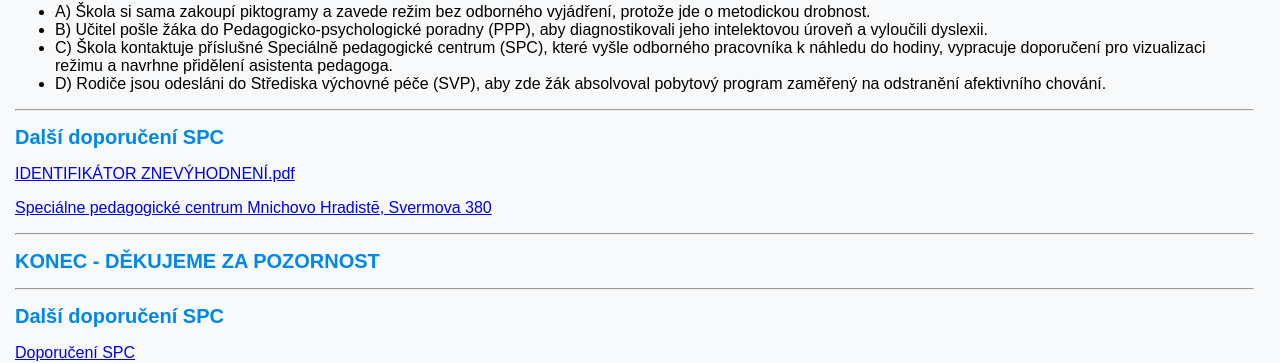
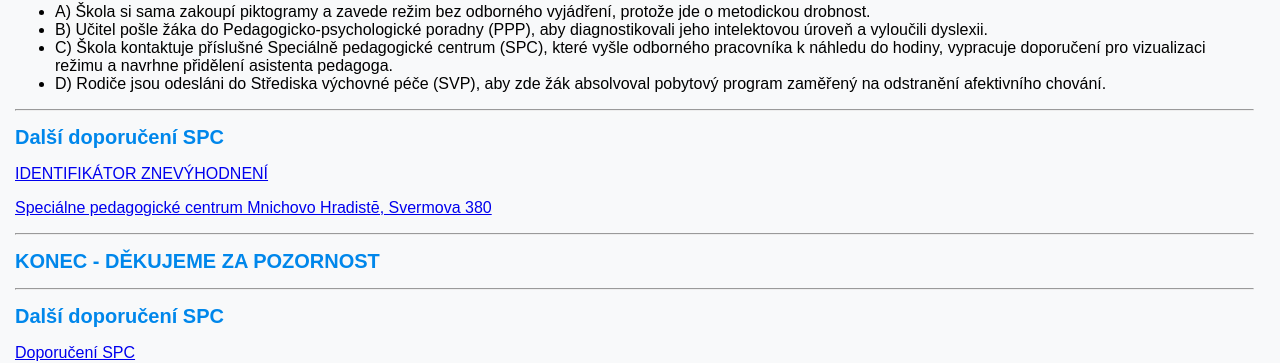
Before and after one commit to bedjan/bedjan.github.io, a Jekyll site: the page built from specka.md, in a window 1280 px wide and 900 px high, scrolled down 2402 px. Shown: the part 302-665 px from the top of the window. Built offline with Jekyll 4.4.1, drawn with Linux system fonts in a browser that asks for light colours; our own code applies the rules of GitHub Pages for plain Markdown files.

Commit message:
Update specka.md

```diff
--- a/specka.md
+++ b/specka.md
@@ -133,9 +133,11 @@
 
 # Další doporučení SPC
 
-[IDENTIFIKÁTOR ZNEVÝHODNENÍ.pdf](https://github.com/bedjan/bedjan.github.io/blob/main/IDENTIFIKA%CC%81TOR%20ZNEVY%CC%81HODNENI%CC%81.pdf)
 
-[Speciálne pedagogické centrum Mnichovo Hradistē, Svermova 380](https://github.com/bedjan/bedjan.github.io/blob/main/Specia%CC%81lne%20pedagogicke%CC%81%20centrum%20Mnichovo%20Hradiste%CC%84%2C%20Svermova%20380-z.pdf)
+<a href="https://github.com/bedjan/bedjan.github.io/blob/main/IDENTIFIKA%CC%81TOR%20ZNEVY%CC%81HODNENI%CC%81.pdf" target="_blank">IDENTIFIKÁTOR ZNEVÝHODNENÍ</a>
+
+<a href="https://github.com/bedjan/bedjan.github.io/blob/main/Specia%CC%81lne%20pedagogicke%CC%81%20centrum%20Mnichovo%20Hradiste%CC%84%2C%20Svermova%20380-z.pdf" target="_blank">Speciálne pedagogické centrum Mnichovo Hradistē, Svermova 380</a>
+
 
 -------------------------
 # KONEC - DĚKUJEME ZA POZORNOST
```
